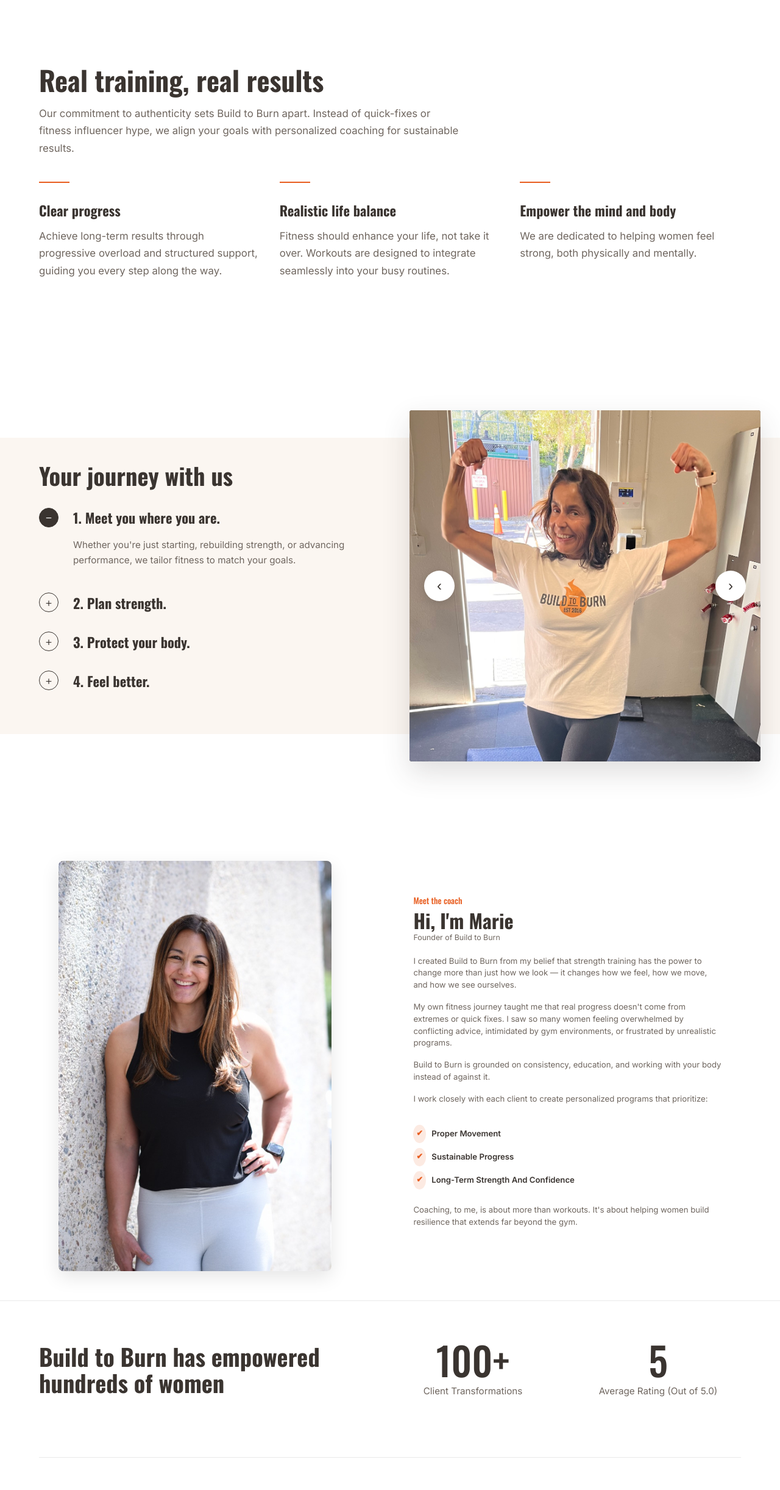
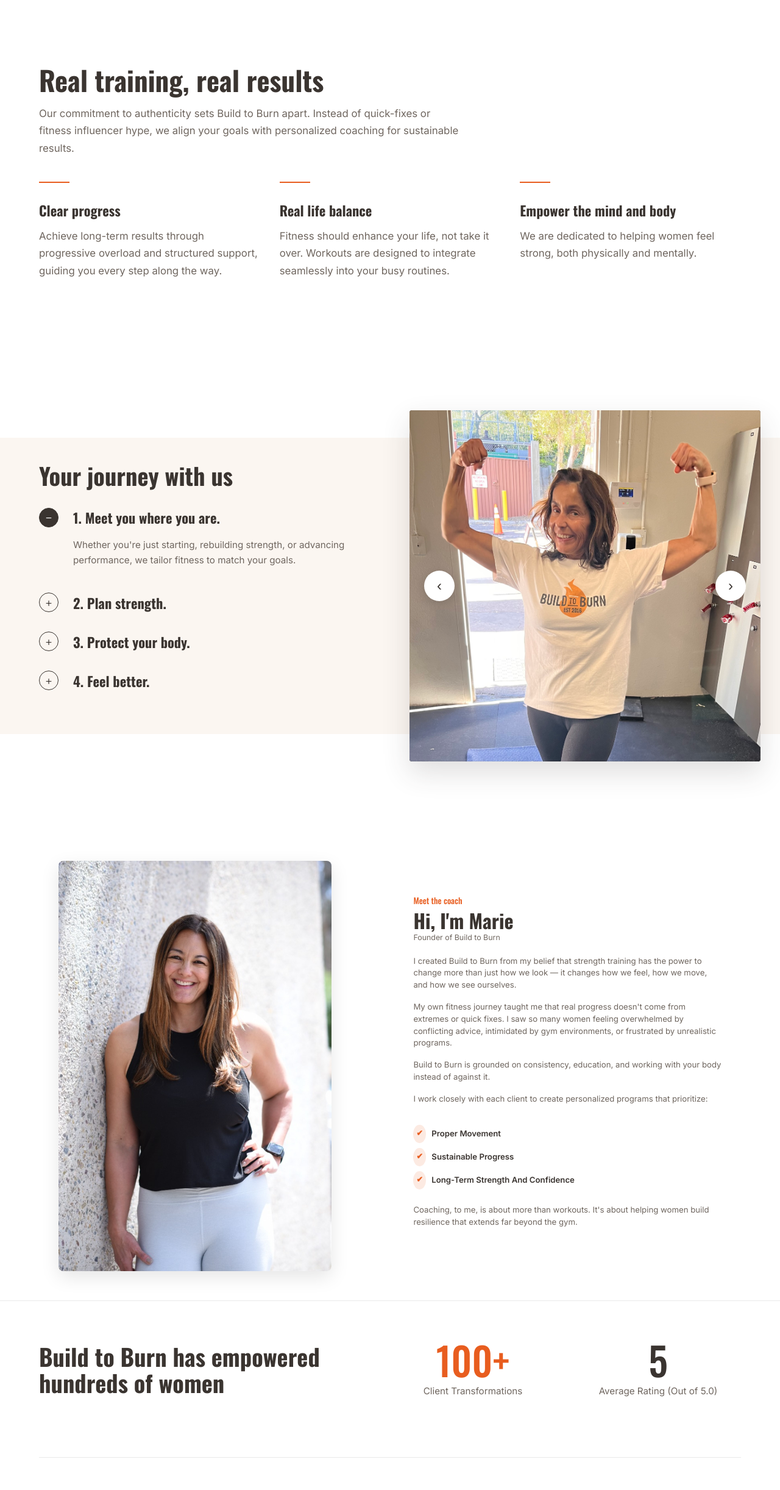
Before and after one commit to mayakmitchell/buildtoburn, a React (Vite) app: page / in a window 1280 px wide. Shown: the part 844-3288 px from the top of the page at 61% size. Built offline with nearby package versions, Linux system fonts and the light colour scheme.

Commit message:
Add scroll animations

```diff
--- a/src/App.tsx
+++ b/src/App.tsx
@@ -10,6 +10,9 @@
   const [isMobileMenuOpen, setIsMobileMenuOpen] = useState(false);
   const [signupEmail, setSignupEmail] = useState('');
   const [signupStatus, setSignupStatus] = useState<'idle' | 'submitting' | 'success' | 'error'>('idle');
+  const [hasSeenWhySection, setHasSeenWhySection] = useState(false);
+  const [hasSeenStatsSection, setHasSeenStatsSection] = useState(false);
+  const [clientCount, setClientCount] = useState(0);
 
   const bioImage = '/assets/coach_marie_final.jpg';
   const journeyImage = '/assets/journey_image.jpg';
@@ -39,6 +42,62 @@
     }, 5000);
     return () => clearInterval(interval);
   }, [mobileGalleryImages.length]);
+
+  useEffect(() => {
+    const observer = new IntersectionObserver(
+      (entries) => {
+        entries.forEach((entry) => {
+          if (!entry.isIntersecting) {
+            return;
+          }
+
+          if (entry.target.classList.contains('why-section')) {
+            setHasSeenWhySection(true);
+          }
+
+          if (entry.target.classList.contains('stats-section')) {
+            setHasSeenStatsSection(true);
+          }
+        });
+      },
+      { threshold: 0.35 }
+    );
+
+    const whySection = document.querySelector('.why-section');
+    const statsSections = document.querySelectorAll('.stats-section');
+
+    if (whySection) {
+      observer.observe(whySection);
+    }
+
+    statsSections.forEach((statsSection) => observer.observe(statsSection));
+
+    return () => observer.disconnect();
+  }, []);
+
+  useEffect(() => {
+    if (!hasSeenStatsSection) {
+      return;
+    }
+
+    let frameId = 0;
+    const duration = 1400;
+    const startedAt = performance.now();
+
+    const animateCount = (now: number) => {
+      const progress = Math.min((now - startedAt) / duration, 1);
+      const easedProgress = 1 - Math.pow(1 - progress, 3);
+      setClientCount(Math.round(easedProgress * 100));
+
+      if (progress < 1) {
+        frameId = requestAnimationFrame(animateCount);
+      }
+    };
+
+    frameId = requestAnimationFrame(animateCount);
+
+    return () => cancelAnimationFrame(frameId);
+  }, [hasSeenStatsSection]);
 
   const approaches = [
     {
@@ -211,7 +270,7 @@
           <h2 className="why-title">Real training, real results</h2>
           <p>Our commitment to authenticity sets Build to Burn apart. Instead of quick-fixes or fitness influencer hype, we align your goals with personalized coaching for sustainable results.</p>
         </div>
-        <div className="why-grid">
+        <div className={`why-grid ${hasSeenWhySection ? 'is-visible' : ''}`}>
           <div className="why-item">
             <div className="why-line"></div>
             <h3>Clear progress</h3>
@@ -219,7 +278,7 @@
           </div>
           <div className="why-item">
             <div className="why-line"></div>
-            <h3>Realistic life balance</h3>
+            <h3>Real life balance</h3>
             <p>Fitness should enhance your life, not take it over. Workouts are designed to integrate seamlessly into your busy routines.</p>
           </div>
           <div className="why-item">
@@ -235,7 +294,7 @@
           <h2 className="stats-title mobile-section-title">By the numbers</h2>
           <div className="mobile-stats-grid">
             <div className="stat-box">
-              <div className="stat-number">100+</div>
+              <div className="stat-number stat-number-animated">{clientCount}+</div>
               <div className="stat-label">Client Transformations</div>
             </div>
             <div className="stat-box">
@@ -367,7 +426,7 @@
             <h2 className="stats-title" style={{ maxWidth: '500px' }}>Build to Burn has empowered hundreds of women</h2>
           </div>
           <div className="stat-box stats-desktop-only">
-            <div className="stat-number">100+</div>
+            <div className="stat-number stat-number-animated">{clientCount}+</div>
             <div className="stat-label">Client Transformations</div>
           </div>
           <div className="stat-box stats-desktop-only">
--- a/src/index.css
+++ b/src/index.css
@@ -523,6 +523,25 @@
   gap: 2rem;
 }
 
+.why-item {
+  opacity: 0;
+  transform: translateY(24px);
+  transition: opacity 0.75s ease, transform 0.75s ease;
+}
+
+.why-grid.is-visible .why-item {
+  opacity: 1;
+  transform: translateY(0);
+}
+
+.why-grid.is-visible .why-item:nth-child(2) {
+  transition-delay: 0.14s;
+}
+
+.why-grid.is-visible .why-item:nth-child(3) {
+  transition-delay: 0.28s;
+}
+
 .why-item h3 {
   font-size: 1.4rem;
   margin-bottom: 1rem;
@@ -704,9 +723,22 @@
   margin-bottom: 0.5rem;
 }
 
+.stat-number-animated {
+  color: var(--color-accent);
+  font-variant-numeric: tabular-nums;
+}
+
 .stat-label {
   color: var(--color-text-muted);
   font-size: 0.95rem;
+}
+
+@media (prefers-reduced-motion: reduce) {
+  .why-item {
+    opacity: 1;
+    transform: none;
+    transition: none;
+  }
 }
 
 @keyframes fadeInTestimonial {
```
